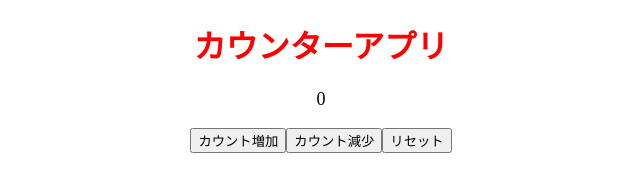
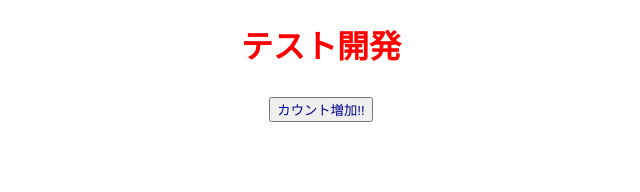
Before and after one commit to kissabon0803-design/-, a plain HTML site: page index.html in a window 1280 px wide. Shown: the whole page, without its empty margins (319-959 px from the left). Drawn offline with Linux system fonts and the light colour scheme.

Commit message:
Add files via upload

```diff
--- a/c.css
+++ b/c.css
@@ -2,13 +2,13 @@
     text-align: center;
     color: red;
 }
-#result{
+#button1{
+    display: block;
+    width: fit-content;
+    margin: 0 auto;
+    margin-top: 30px;
+    color: darkblue;
+}
+#result {
     text-align: center;
-    font-size: large;
 }
-.button-container {
-   display: flex;
-   justify-content: center;
-      align-items: center;
-
-}
--- a/index.html
+++ b/index.html
@@ -1,18 +1,17 @@
 <!DOCTYPE html>
 <html lang="ja">
 <head>
-<meta charset="UTF-8">
-<title>カウンターアプリ</title>
+<meta charset="utf8">
+<meta name="viewport" content="width=device-width, initial-scale=1.0">
+<title>テスト</title>
 <link rel="stylesheet" href="c.css">
 </head>
 <body>
-<h1 id="test">カウンターアプリ</h1>
-<p id="result">0</p>
-<div class="button-container">
-<button id="button1">カウント増加</button>
-<button id="button2">カウント減少</button>
-<button type="reset" id="reset">リセット</button>
-</div>
+<h1 id="test">テスト開発</h1>
+<p id="result"></p>
+<button id="button1">カウント増加!!</button>
+
+
 <script src="script.js"></script>
-  </body>
-  </html>
+</body>
+</html>
--- a/script.js
+++ b/script.js
@@ -1,13 +1,5 @@
 let count =0;
-document.getElementById("button1").addEventListener("click",function() {
-count ++;
-document.getElementById("result").textContent = count;
+document.getElementById("button1").addEventListener("click",function(){
+count++ ;
+document.getElementById("result").textContent = "カウント" + count;
 });
-document.getElementById("button2").addEventListener("click",function(){
-count --;
-document.getElementById("result").textContent = count;
-});
-document.getElementById("reset").addEventListener("click",function(){
-count = 0;
-document.getElementById("result").textContent =count;
-});
```
